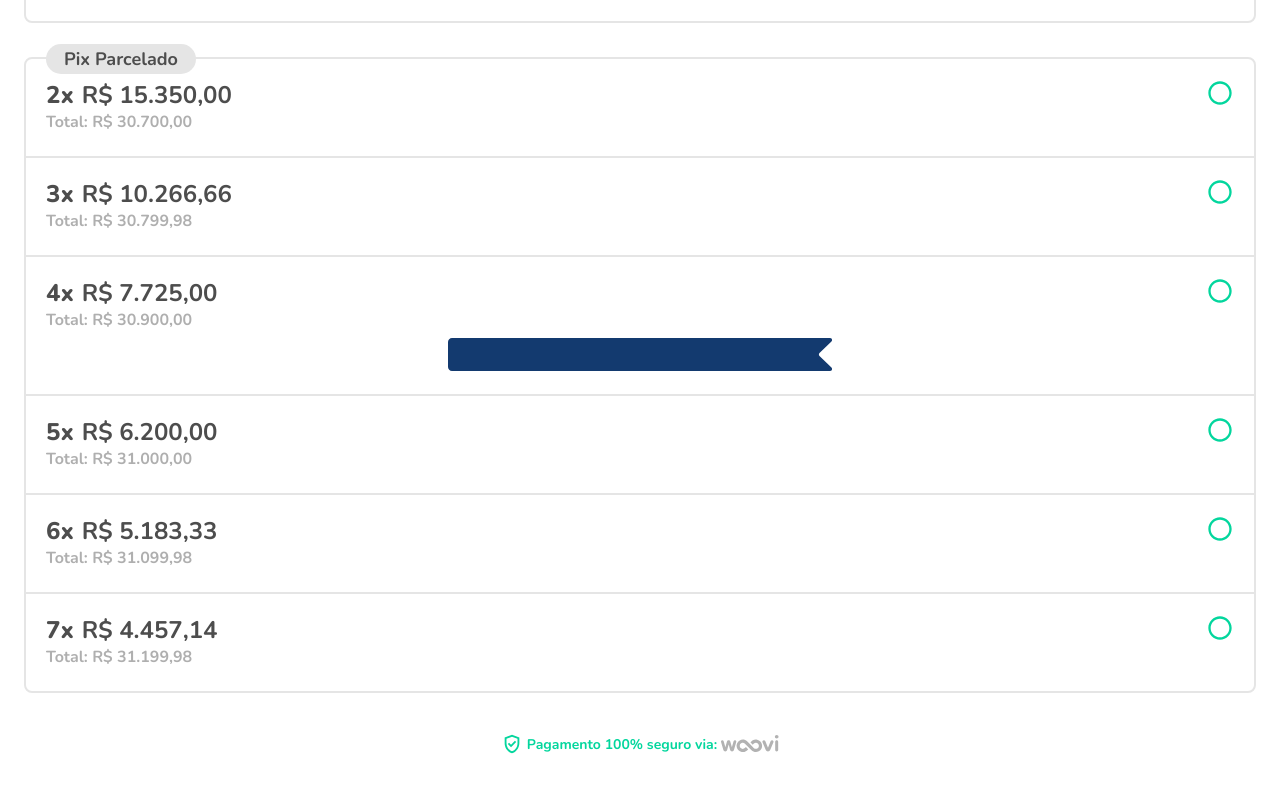
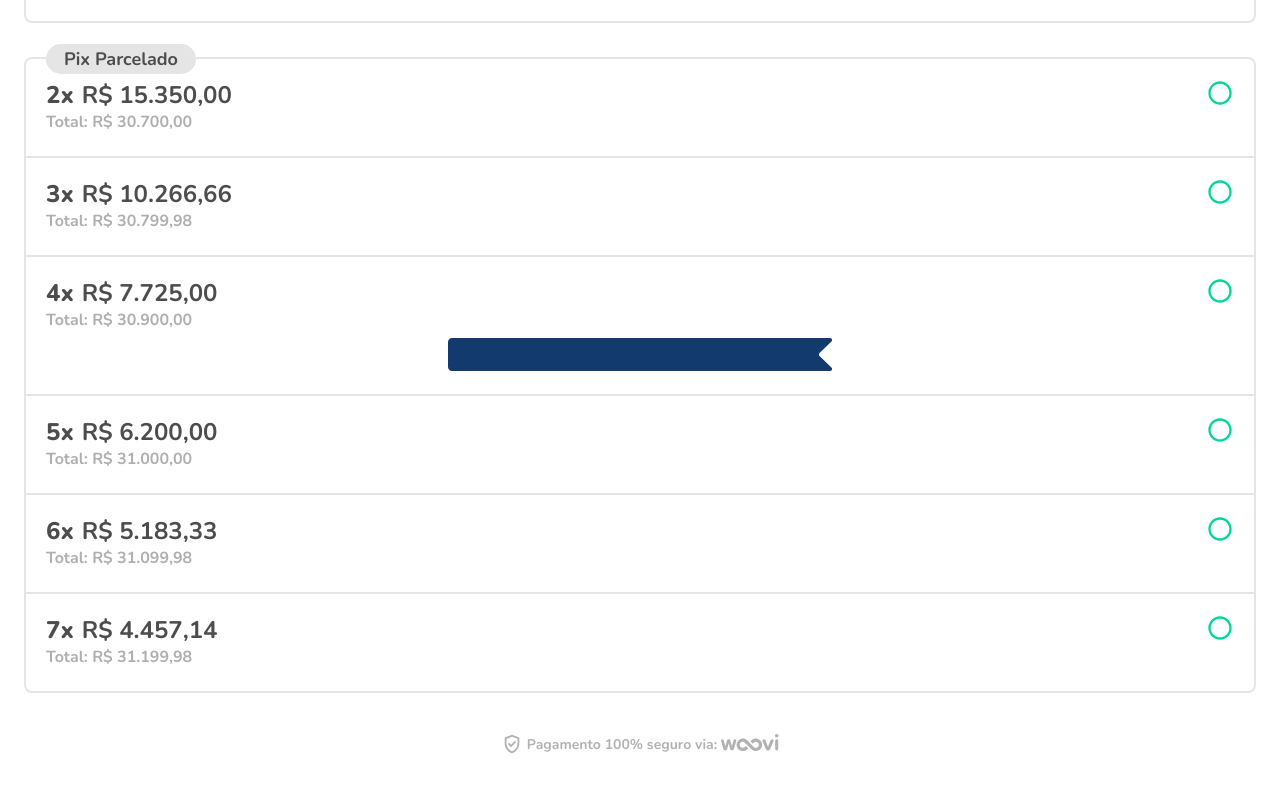
Before and after one commit to Ryan-Costa/woovi-frontend-challenge, a React (Vite) app: page / in a window 1280 px wide. Shown: the part 303-1094 px from the top of the page. Built offline with nearby package versions, Linux system fonts and the light colour scheme.

Commit message:
fix: footer message color change

```diff
--- a/src/components/message-security-payment.tsx
+++ b/src/components/message-security-payment.tsx
@@ -16,18 +16,20 @@ export function MessageSecurityPayment() {
     >
       <GppGoodOutlinedIcon
         sx={{
-          color: theme.palette.primary.main,
+          color: theme.palette.info.main,
           fontSize: 22,
         }}
       />
       <Typography
-        color={theme.palette.primary.main}
+        color={theme.palette.info.main}
         variant="h4"
-        sx={{ lineHeight: "0.8", fontWeight: 600 }}
+        sx={{ fontWeight: 600 }}
       >
         Pagamento 100% seguro via:
       </Typography>
-      <img src={WooviFooterLogo} alt="WooviFooterLogo" />
+      <Box>
+        <img src={WooviFooterLogo} alt="WooviFooterLogo" />
+      </Box>
     </Box>
   );
 }
```
